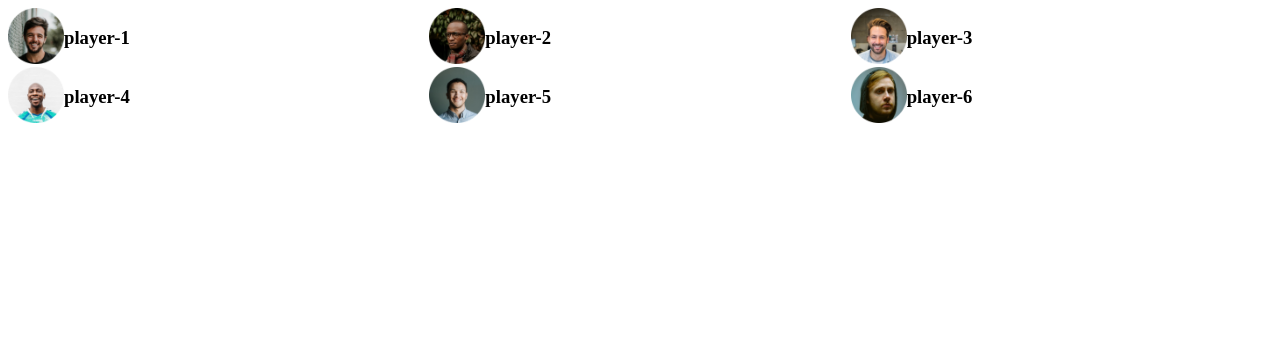
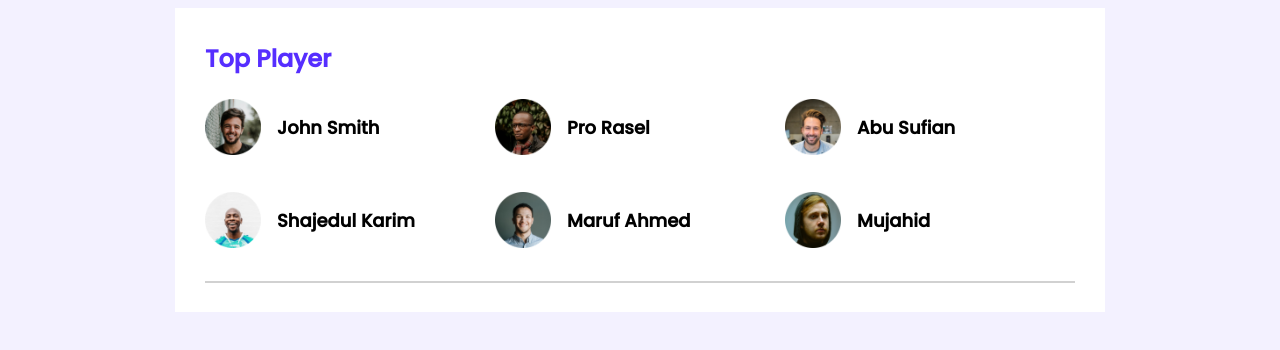
Before and after one commit to shuvo1710/leader-board-css5, a plain HTML site: page index.html in a window 1280 px wide. Drawn offline with Linux system fonts and the light colour scheme.

Commit message:
add player

```diff
--- a/css/style.css
+++ b/css/style.css
@@ -1,15 +1,50 @@
+/* font */
+@import url('https://fonts.googleapis.com/css2?family=Poppins:wght@500&family=Roboto+Slab:wght@400;600;700;800&display=swap');
+/* common style */
+body{
+    font-family: 'Poppins', sans-serif;
+    background-color: #F3F1FF;
+}
+main{
+    display: flex;
+    justify-content: center;
+}
+hr{
+    border: 1px solid #D1D1D1;
+}
+.container{
+    background-color: #FFFF;
+    width: 870px;
+    padding: 30px;
+    padding-bottom: 21px;
+}
 /* players part start*/
+.top-players{
+    padding-bottom: 21px;
+}
+.top-players h2{
+    color: #562EFF;
+    font-size: 24px;
+    margin-top: 3px;
+}
 .players{
     display: grid;
     grid-template-columns: repeat(3, 1fr);
+    grid-row-gap: 30px;
+
+}
+.player{
+    display: flex;
+    /* justify-content: center; */
+    align-items: center;
 }
 .player img {
 height: 56px;
 width: 56px;
 }
-.player{
-    display: flex;
-    /* justify-content: center; */
-    justify-items: center;
+.player-names{
+    margin-left: 16px;
+    font-size: 18px;
 }
+
 /* players part end*/
--- a/index.html
+++ b/index.html
@@ -15,40 +15,44 @@
     </header>
     <!-- header part end -->
     <main>
+        <section class="container">
             <div class="top-players">
+                <h2>Top Player</h2>
                 <div class="players">
                     <div class="player">
                         <img src="images/players/player-1.png" alt="">
-                        <h3>player-1</h3>
+                            <h3 class="player-names">John Smith</h3>
                         </img>
                     </div>
                     <div class="player">
                         <img src="images/players/player-2.png" alt="">
-                        <h3>player-2</h3>
+                            <h3 class="player-names">Pro Rasel</h3>
                         </img>
                     </div>
                     <div class="player">
                         <img src="images/players/player-3.png" alt="">
-                        <h3>player-3</h3>
+                            <h3 class="player-names">Abu Sufian</h3>
                         </img>
                     </div>
                     <div class="player">
                         <img src="images/players/player-4.png" alt="">
-                        <h3>player-4</h3>
+                            <h3 class="player-names">Shajedul Karim</h3>
                         </img>
                     </div>
                     <div class="player">
                         <img src="images/players/player-5.png" alt="">
-                        <h3>player-5</h3>
+                            <h3 class="player-names">Maruf Ahmed</h3>
                         </img>
                     </div>
                     <div class="player">
                         <img src="images/players/player-6.png" alt="">
-                        <h3>player-6</h3>
+                            <h3 class="player-names">Mujahid</h3>
                         </img>
                     </div>
                 </div>
             </div>
+            <hr>
+        </section>
     </main>
 </body>
 </html>
```
Lines whose indentation alone changed are shown as unchanged.
